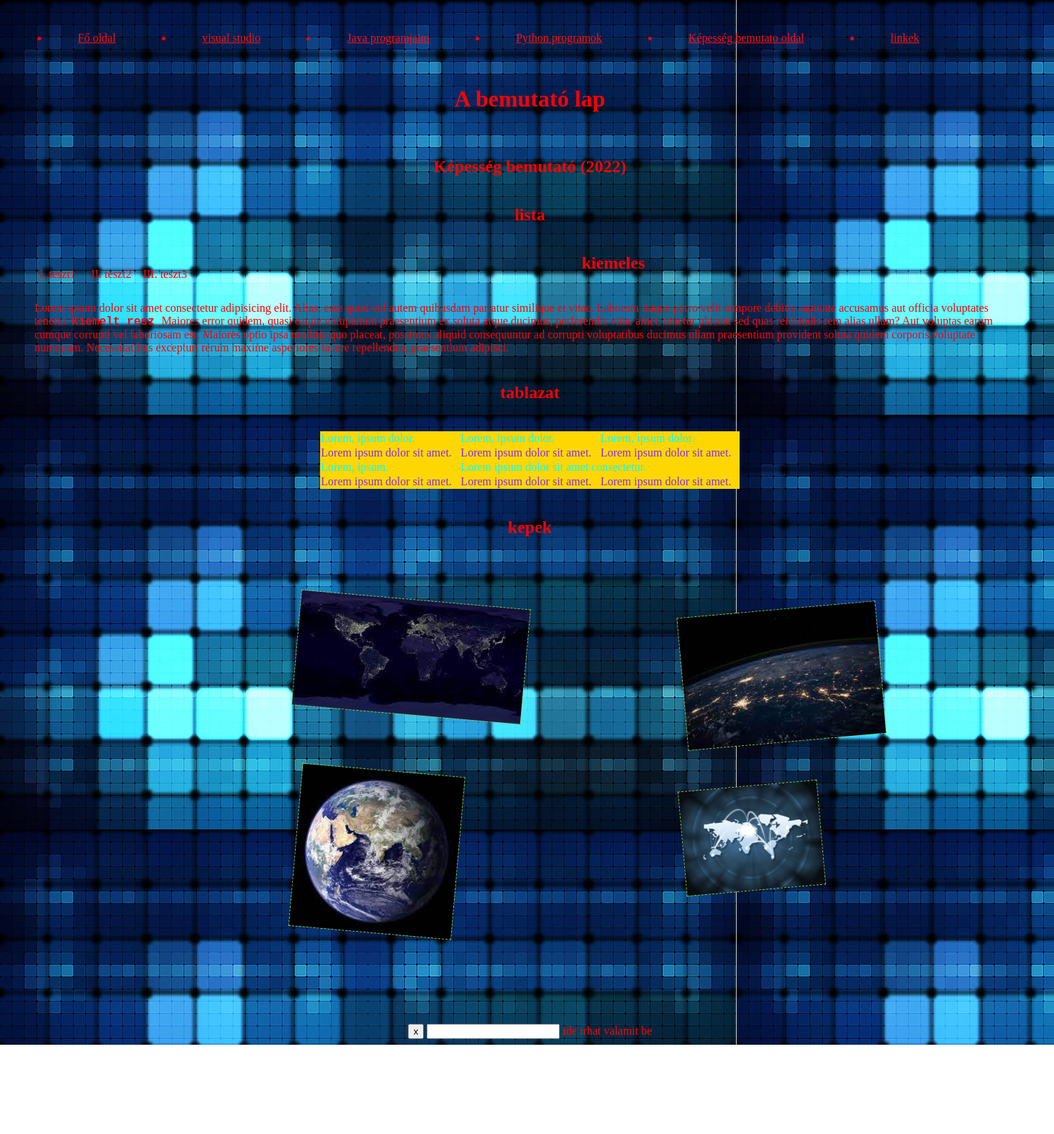
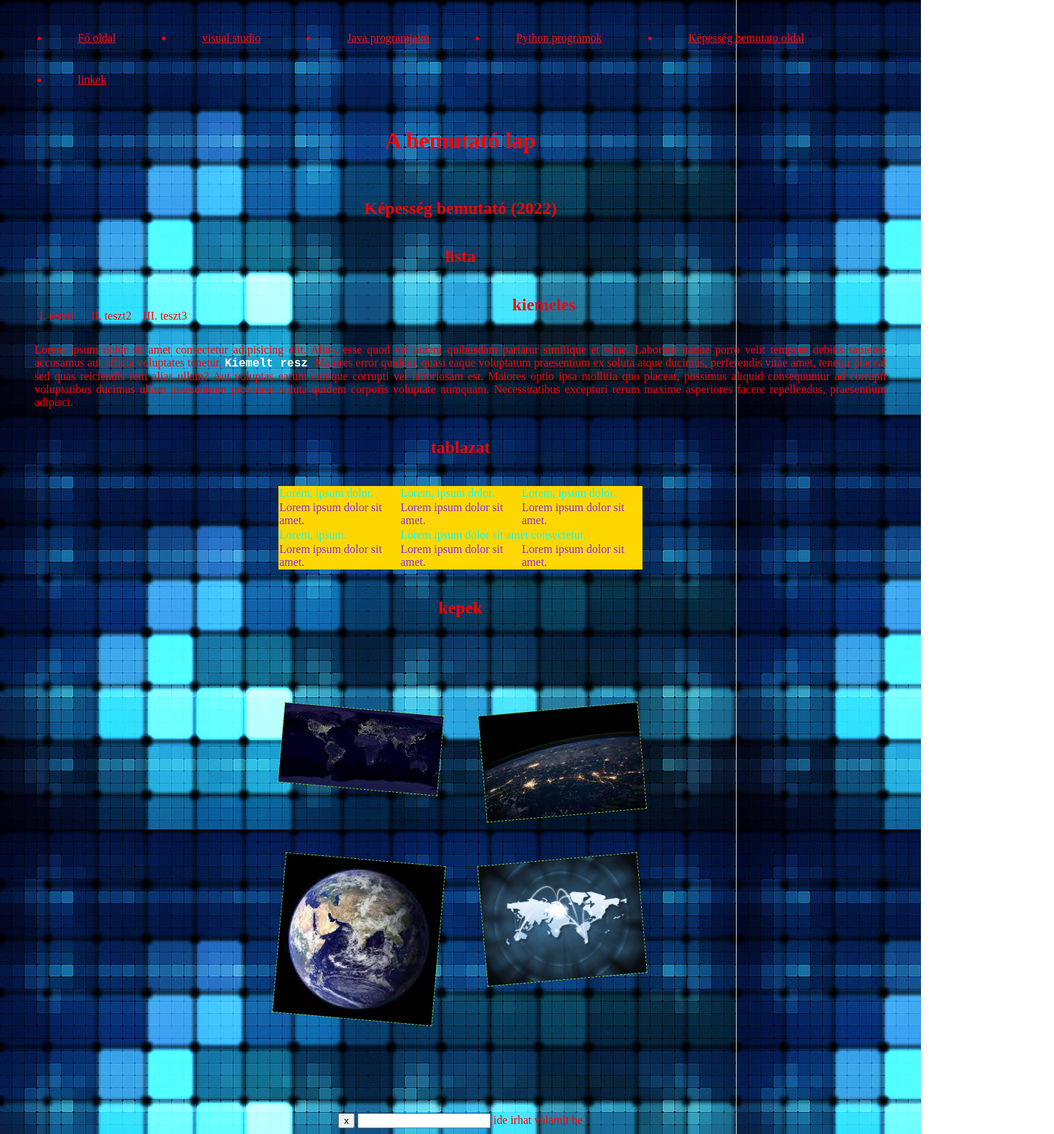
Before and after one commit to dkornel01/dobrocsi_kornel_januari_kotelezo, a plain HTML site: page kepesseg_bemutato.html in a window 1280 px wide. Shown: the whole page at 72% size, 1465 px wide, since content can reach past the window. Before the commit the page ends 1451 px from the top, so only its background shows below. Drawn offline with Linux system fonts and the light colour scheme.

Commit message:
final tesz

```diff
--- a/bemutato.css
+++ b/bemutato.css
@@ -1,5 +1,5 @@
 span{
-color: red;
+color: rgb(255, 255, 255);
 font-weight: bolder;
 font-family: 'Courier New', Courier, monospace;
 }
@@ -21,21 +21,21 @@ thead{
     color: aqua;
 }
 .kepek{
-    width: 70%;
     gap:60px;
-    margin: 100px 400px 100px 400px;
+    margin: 10% 30% 10% 30%;
     grid-template-columns: 1fr 1fr;
     display: grid;
 }
 img{
     border: 1px dashed yellowgreen;
     transform: rotate(-5deg);
+    width: 100%;
 }
 .left{
     transform: rotate(10deg);
 }
 .kepek #giant{
-    width: 40%;
+    width: 100%;
 }
 h2{
     text-align: center;
@@ -52,3 +52,25 @@ ol{
 table{
     margin: 10px 30% 10px 30%
 }
+article{
+    grid-area: a;
+}
+nav{
+    grid-area: n;
+    grid-template-columns: 1fr;
+    display: grid;
+}
+header{
+    grid-area: h;
+}
+footer{
+    grid-area: f;
+}
+*{
+    box-sizing: border-box;
+}
+@media screen and (max-width: 700px) {
+    .kepek{
+        margin: 10% 10% 10% 10%;
+    }
+}
--- a/kepesseg_bemutato.html
+++ b/kepesseg_bemutato.html
@@ -26,7 +26,7 @@
         </nav>
         <article>
             <h2>Képesség bemutató (2022)</h2>
-            <div>
+            <div class="meret">
                 <h2>lista</h2>
                 <ol>
                     <li>teszt1</li>
@@ -34,13 +34,13 @@
                     <li>teszt3</li>
                 </ol>
             </div>
-            <div>
+            <div class="meret">
                 <h2>kiemeles</h2>
                 <p>
                     Lorem ipsum dolor sit amet consectetur adipisicing elit. Alias, esse quod vel autem quibusdam pariatur similique et vitae. Laborum itaque porro velit tempore debitis sapiente accusamus aut officia voluptates tenetur. <span>Kiemelt resz </span>Maiores error quidem, quasi eaque voluptatum praesentium ex soluta atque ducimus, perferendis vitae amet, tenetur placeat sed quas reiciendis rem alias ullam? Aut voluptas earum cumque corrupti vel laboriosam est. Maiores optio ipsa mollitia quo placeat, possimus aliquid consequuntur ad corrupti voluptatibus ducimus ullam praesentium provident soluta quidem corporis voluptate numquam. Necessitatibus excepturi rerum maxime asperiores facere repellendus, praesentium adipisci.
                 </p>
             </div>
-            <div>
+            <div class="meret">
                 <h2>tablazat</h2>
                 <table>
                     <thead>
--- a/kozos.css
+++ b/kozos.css
@@ -34,6 +34,7 @@ li{
 }
 p{
     margin: 40px;
+    text-align: justify;
 }
 h3{
     margin: 40px;
@@ -45,3 +46,31 @@ h2{
 a{
     margin: 40px;
 }
+@media screen and (max-width: 800px) {
+a{
+    margin: 20px;
+}
+}
+body::-webkit-scrollbar{
+    width: 7px;
+    background:none;
+}
+body::-webkit-scrollbar-track{
+    border-radius: 7px;
+    max-height: 10%;
+}
+body::-webkit-scrollbar-thumb{
+    border-radius: 5px;
+    background-color: rgb(37, 131, 0);
+}
+nav{
+    grid-area: n;
+    grid-template-columns: 1fr ;
+    display: grid;
+}
+@media screen and (max-width: 500px) {
+    nav{
+        grid-template-columns: 1fr 1fr;
+        display: grid;
+    }
+}
--- a/style2.css
+++ b/style2.css
@@ -1,14 +1,7 @@
 article{
     grid-area: a;
 }
-aside{
-    grid-area: as;
-}
-nav{
-    grid-area: n;
-    grid-template-columns: 1fr;
-    display: grid;
-}
+
 header{
     grid-area: h;
 }
```
Also changed, not shown: weblapjaim.html (+1 -1 lines).
